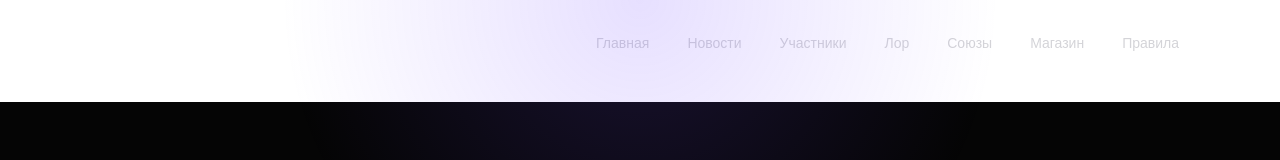
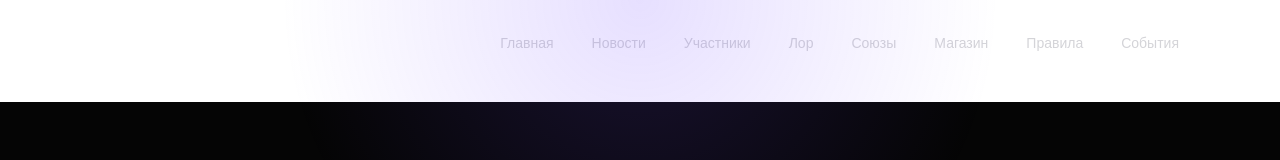
Before and after one commit to ZUMAXI/egc-site, a Next.js app: page / in a window 1280 px wide. Shown: the top 160 px of the page. Built offline with nearby package versions, Linux system fonts and the light colour scheme.

Commit message:
Add events to navigation

```diff
--- a/src/app/components/SiteHeader.tsx
+++ b/src/app/components/SiteHeader.tsx
@@ -8,6 +8,7 @@ const nav = [
   { label: "Союзы", href: "/allies" },
   { label: "Магазин", href: "/shop" },
   { label: "Правила", href: "/rules" },
+  { label: "События", href: "/events" },
 ];
 
 export default function SiteHeader() {
```
